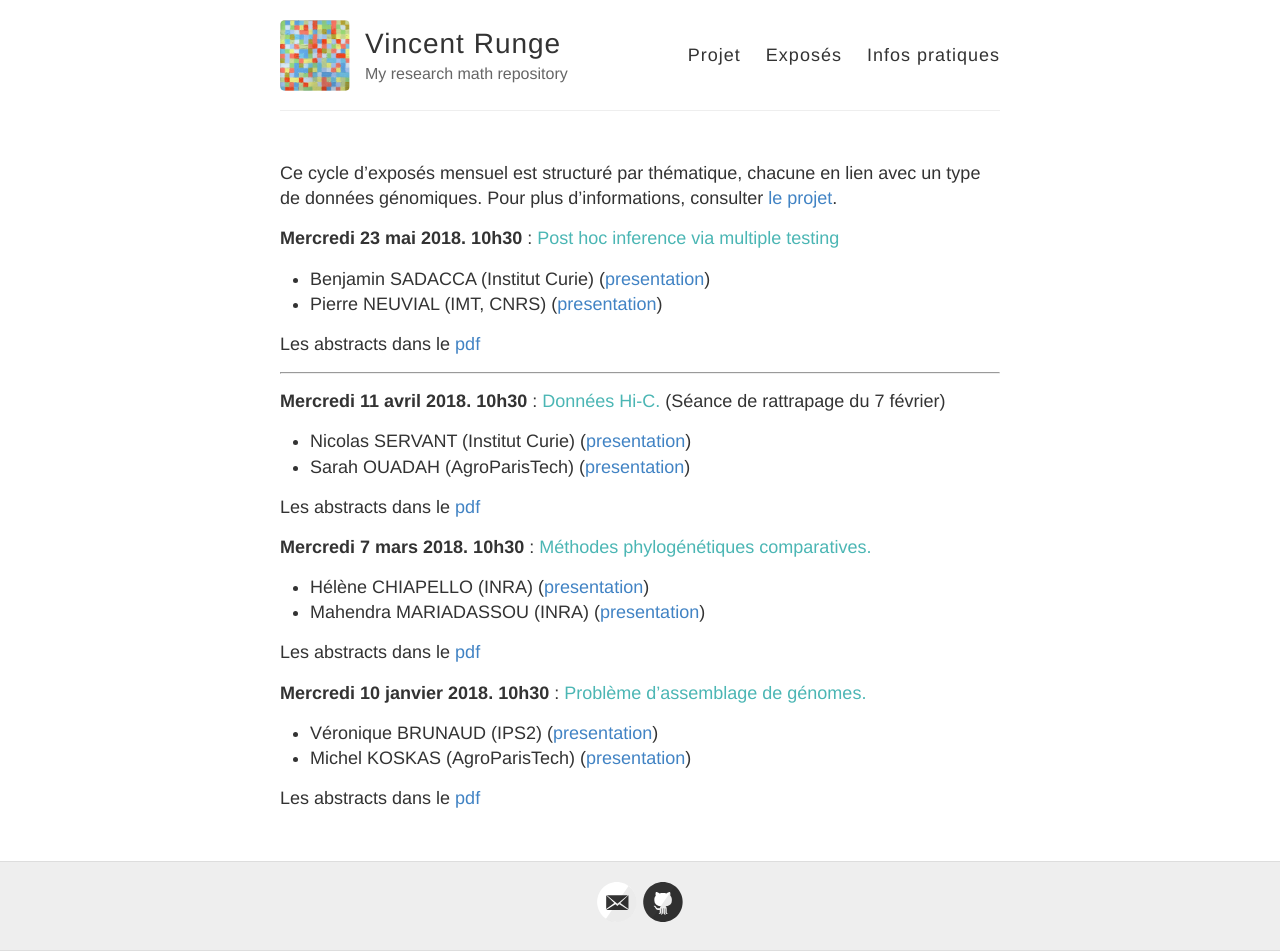
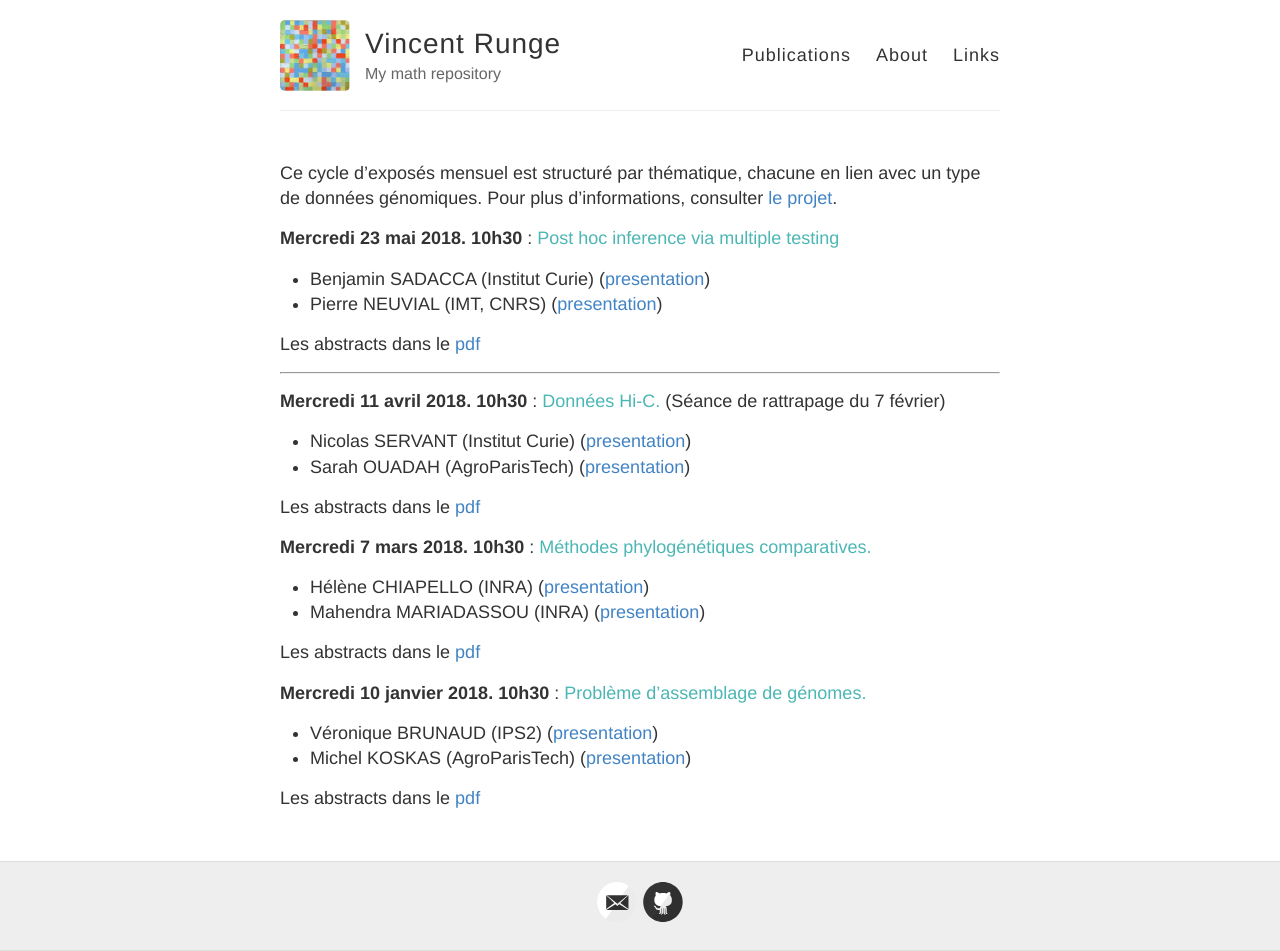
Before and after one commit to vincentrunge/vincentrunge.github.io, a Jekyll site: the page built from index.html, in a window 1280 px wide. Built offline with Jekyll 4.4.1, drawn with Linux system fonts in a browser that asks for light colours.

Commit message:
change md

```diff
--- a/_config.yml
+++ b/_config.yml
@@ -6,7 +6,7 @@
 name: Vincent Runge
 
 # Short bio or description (displayed in the header)
-description: My research math repository
+description: My math repository
 
 # URL of your avatar or profile pic (you could use your GitHub profile pic)
 avatar: https://vincentrunge.github.io/images/profile.png
--- a/_layouts/default.html
+++ b/_layouts/default.html
@@ -27,9 +27,9 @@
           </div>
 
           <nav>
-            <a href="{{ site.baseurl }}/projet">Projet</a>
-            <a href="{{ site.baseurl }}/exposes">Exposés</a>
-            <a href="{{ site.baseurl }}/infos">Infos pratiques</a>
+            <a href="{{ site.baseurl }}/Publications">Publications</a>
+            <a href="{{ site.baseurl }}/About">About</a>
+            <a href="{{ site.baseurl }}/Links">Links</a>
           </nav>
         </header>
       </div>
```
